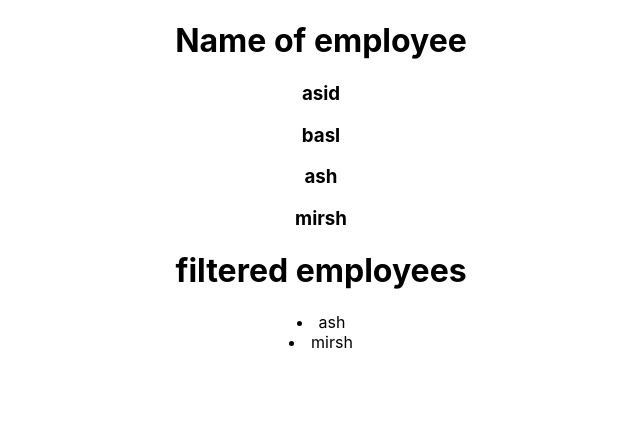
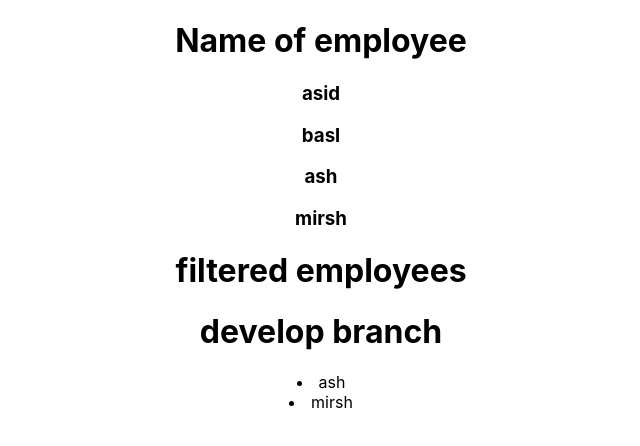
Before and after one commit to AsidAshi/array, a React (Create React App) app: page / in a window 1280 px wide. Shown: the top 446 px of the page, without its empty margins (319-959 px from the left). Built offline with nearby package versions, Linux system fonts and the light colour scheme.

Commit message:
text added

```diff
--- a/src/App.js
+++ b/src/App.js
@@ -20,6 +20,7 @@ const App=()=> {
 
         })}
       <h1>filtered employees</h1>
+      <h1>develop branch</h1>
 
       {employee.filter(item => item.name.includes('sh')).map(filteredNames => (
         <li>
```
